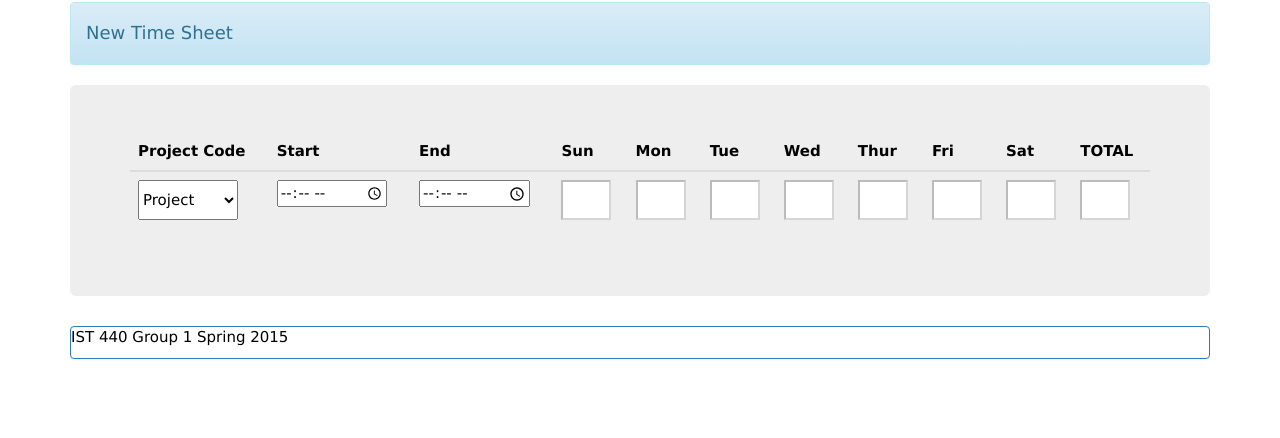
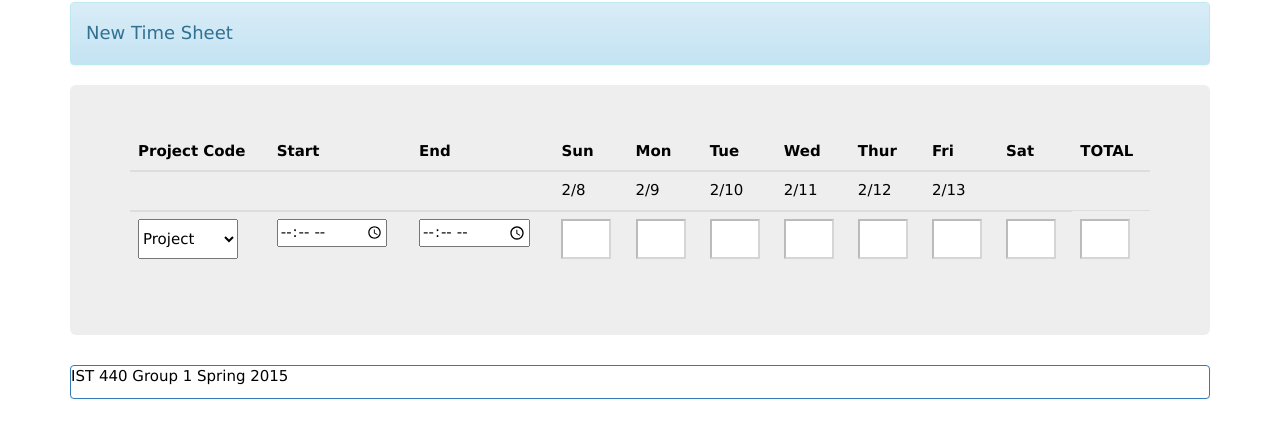
Before and after one commit to navinrao/IST440, a plain HTML site: page src/TimeSheet.html in a window 1280 px wide. Shown: the part 214-652 px from the top of the page. Drawn offline with nearby package versions, Linux system fonts and the light colour scheme.

Commit message:
Added functionality in Timesheet.html to display the dates of the week. Updated the "date" class in CSS file.

```diff
--- a/CSS/timesheet.css
+++ b/CSS/timesheet.css
@@ -29,3 +29,6 @@ h2{
 	text-align:center;
 	padding:10px;
 }
+.date {
+    font-weight : normal;
+}
--- a/src/TimeSheet.html
+++ b/src/TimeSheet.html
@@ -21,10 +21,44 @@
 <!-- JavaScript for current Page -->
 <script type="text/javascript">
 
-	$(document).ready(function () {
+    $(document).ready(function () {
+        // Populates dates below days on document load
+	    (function populateDates() {
+	        var today = new Date();
+	        var dayOfTheWeek = today.getDay();     // Gets day of the week
+	        var currentMonth = today.getMonth() + 1;
+	        var bool = false;   // becomes true after current date is set
+	        var counter = 1;    // counts the number of days after current date
 
+            // Iterates through all date class elements to find current day of the week
+	        $('.date').each(function (index) {
+
+                // populates the days after the current day
+	            if (bool) {
+	                var daysAfterToday = today.getDate() + counter;
+	                this.value = currentMonth + "/" + daysAfterToday;
+	                daysAfterToday++;
+	            }
+                // populates the current date only
+	            if ($(this).prop('id') == dayOfTheWeek) {
+	                this.value = (currentMonth + "/" + today.getDate());
+	                bool = true;
+	            }
+	        });
+
+	        var dayCounter = dayOfTheWeek;
+
+            // populates days before current date
+	        $('.date').each(function (index) {
+	            if ($(this).prop('id') > dayOfTheWeek)
+	                return false;
+	            var iterationDate = today.getDate() - dayCounter;
+	            this.innerHTML = (currentMonth + "/" + iterationDate);
+	            dayCounter--;
+	        });
+	    }) ();
 	});
-
+	// Function adds projects and corresponding rows to the timesheet
     var addProject = function () {
         var x = document.getElementById("project").value;
         if (x == "Project 1") {
@@ -40,7 +74,7 @@
         	getTableHTML(x);
         }
     }
-    <!-- Inserts Hours row for new project -->
+    //<!-- Inserts Hours row for new project -->
     var getTableHTML = function (name) {
    		$(".table > tbody:last").append("<tr> <td>" + name + "</td><td><input type='time' id='start'>"
    	    + "</td><td><input type='time' id='end'></td><td><input type='number' class='mon' disabled></td>"
@@ -49,6 +83,8 @@
    	    + "</td><td><input type='number' class='mon'  disabled ></td><td><input type='number' class='mon'  disabled>"
    	    + "</td><td><input type='number' class='mon' disabled></td>");
     }
+
+
 </script>
 
 </head>
@@ -84,6 +120,21 @@
             <th>Sat</th>
             <th>TOTAL</th>
           </tr>
+		  <tr>
+			<th></th>
+			<th></th>
+			<th></th>
+			<!--Holds the current dates. ID and class are used in JQuery-->
+			<th id="0" class="date"></th>
+			<th id="1" class="date"></th>
+            <th id="2" class="date"></th>
+            <th id="3" class="date"></th>
+            <th id="4" class="date"></th>
+            <th id="5" class="date"></th>
+            <th id="6" class="date"></th>
+
+
+		  </tr>
         </thead>
         <tbody>
         	<tr></tr>
```
